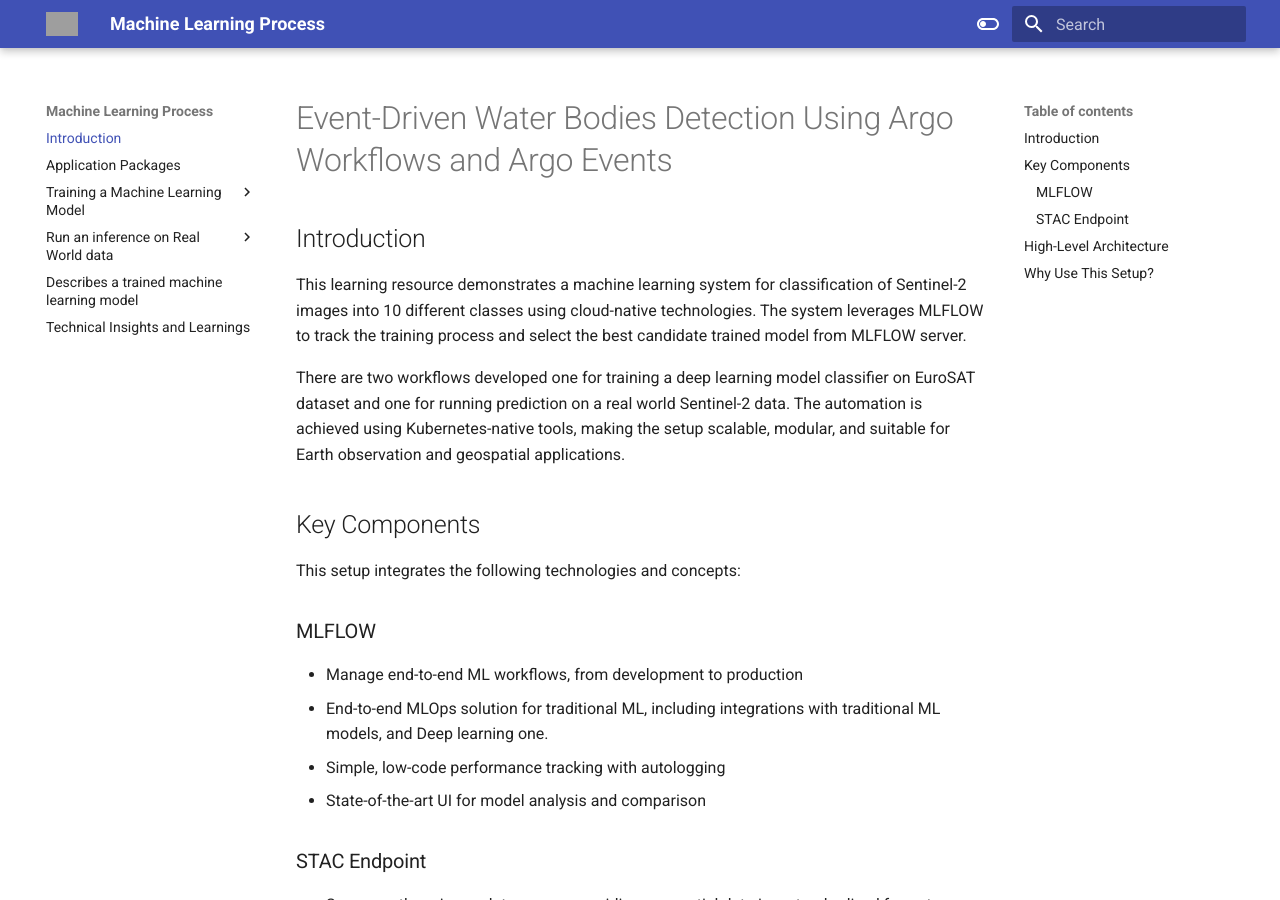
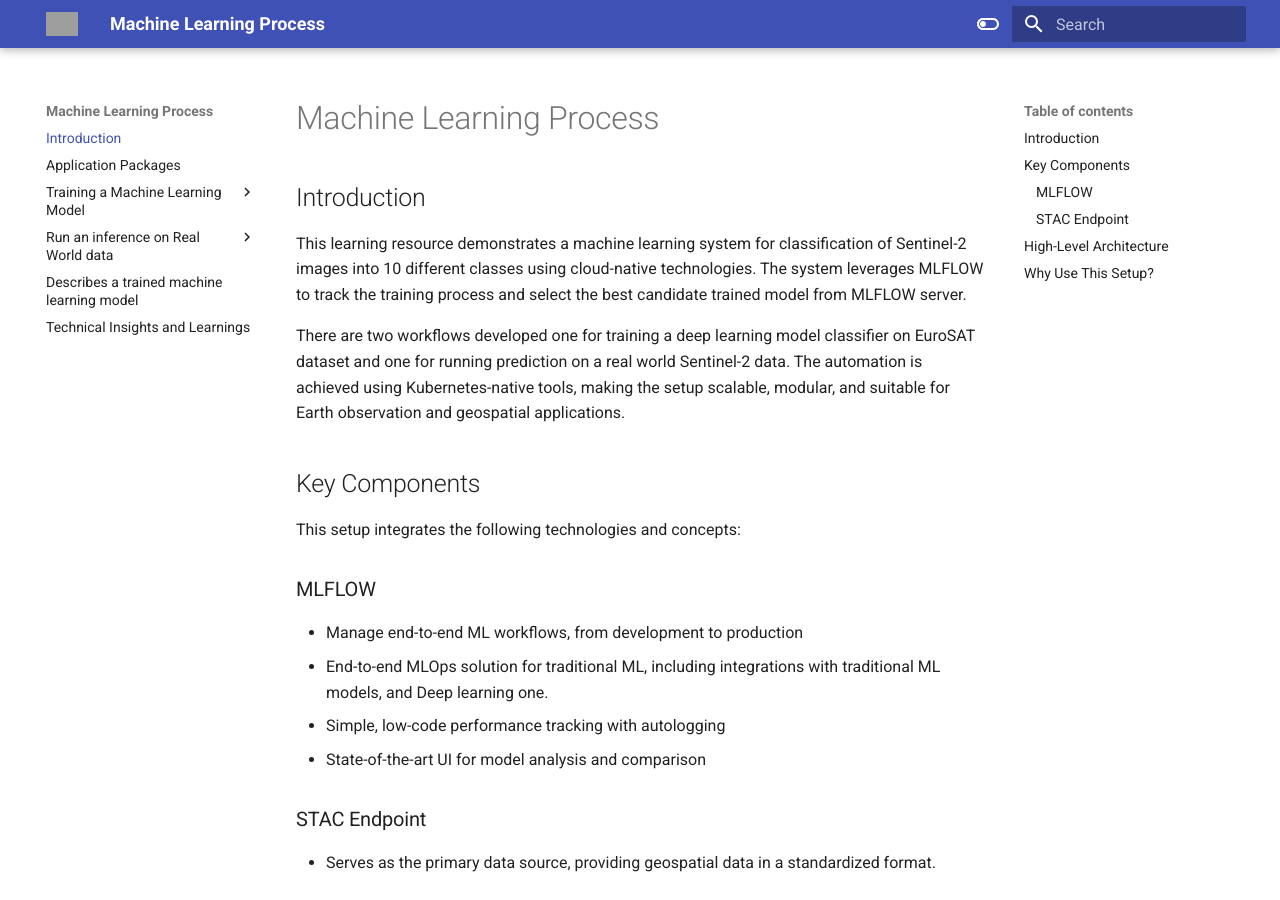
Before and after one commit to simonevaccari/machine-learning-process, an MkDocs documentation site: the page built from docs/index.md, in a window 1280 px wide and 900 px high. Built offline with MkDocs 1.6.1 and Material for MkDocs 9.7.7, drawn with Linux system fonts in a browser that asks for light colours; grey boxes are pictures that could not be loaded.

Commit message:
docs: edit index topic

```diff
--- a/docs/index.md
+++ b/docs/index.md
@@ -1,4 +1,4 @@
-# Event-Driven Water Bodies Detection Using Argo Workflows and Argo Events
+# Machine Learning Process
 
 
 ## Introduction
```
